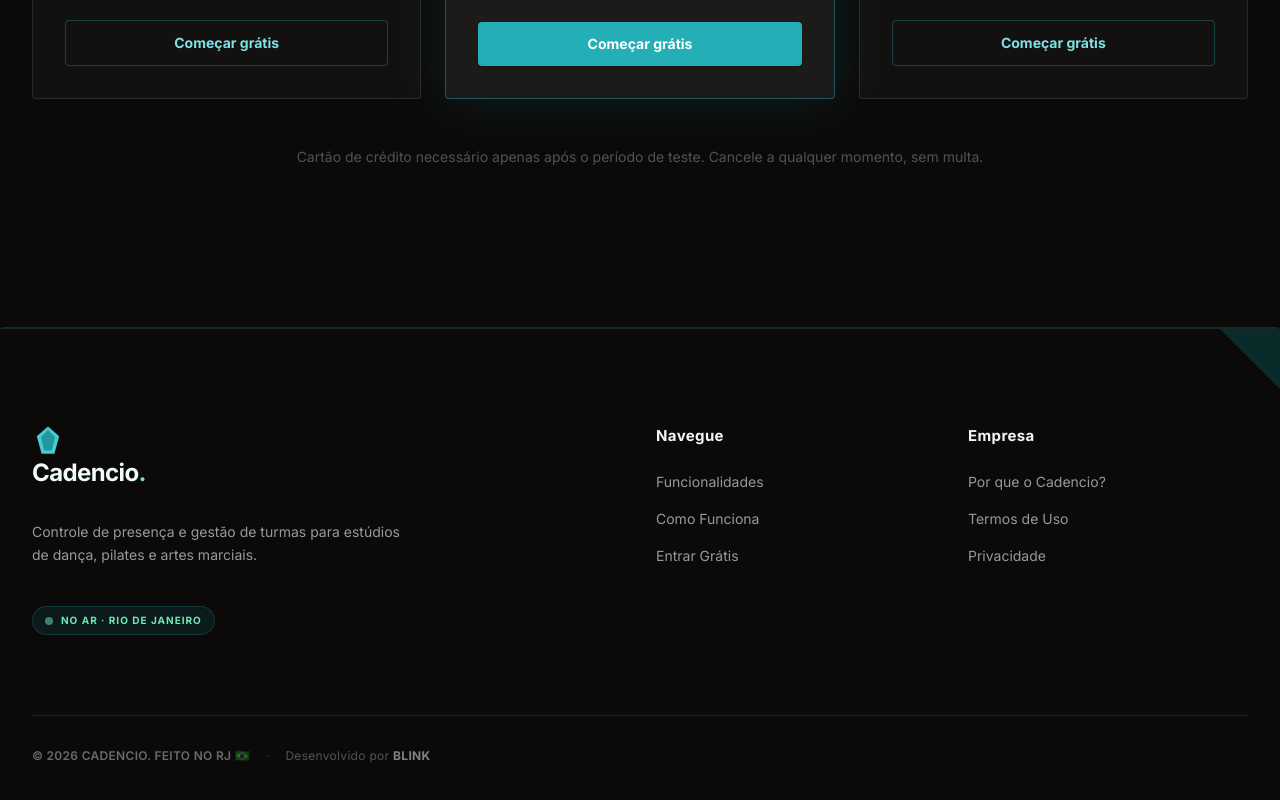
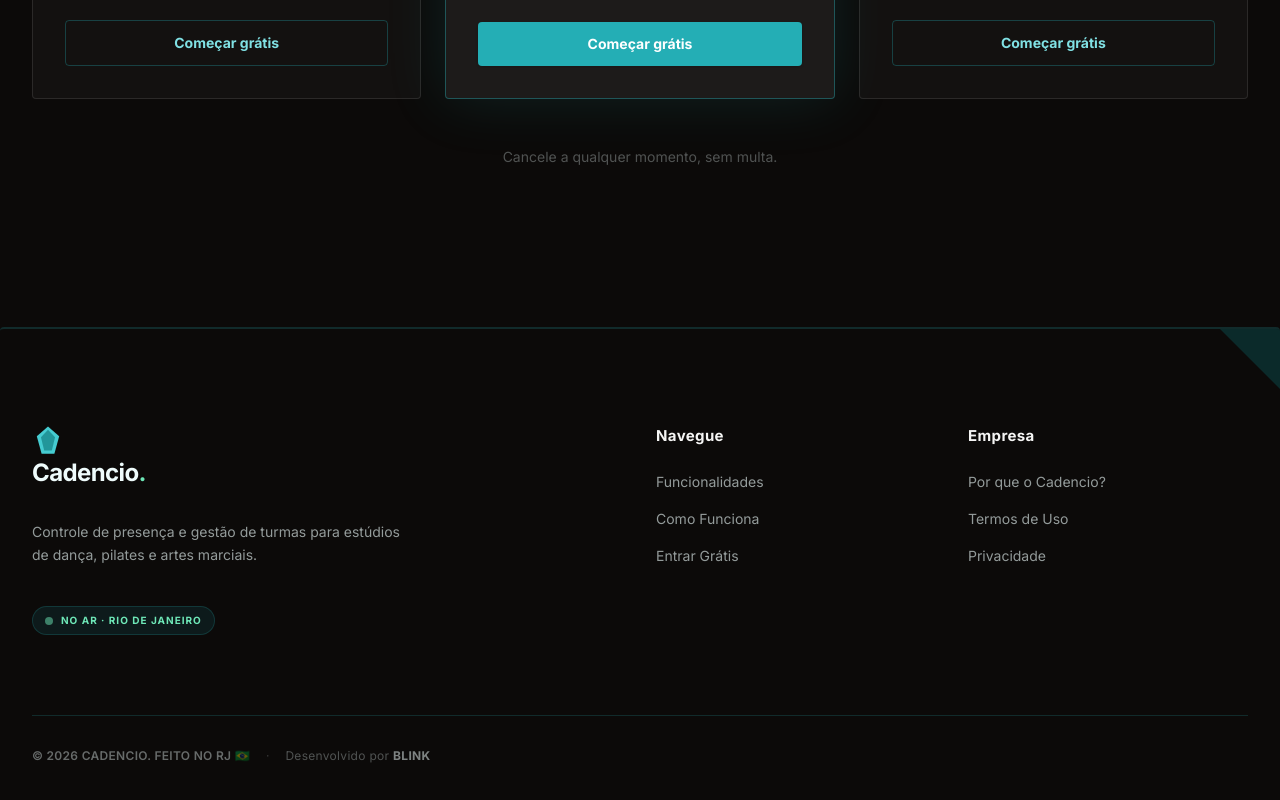
Before and after one commit to eidryan/Cadencio, a Next.js app: page / in a window 1280 px wide. Shown: the part 8186-8986 px from the top of the page. Built offline with nearby package versions, Linux system fonts and the light colour scheme.

Commit message:
Update footer note in pricing component
Removed the note about credit card requirement after trial period.

```diff
--- a/components/pricing.tsx
+++ b/components/pricing.tsx
@@ -197,7 +197,7 @@ export function Pricing() {
 
         {/* Footer note */}
         <p className="mt-12 text-center text-sm text-brand-50/30">
-          Cartão de crédito necessário apenas após o período de teste. Cancele a qualquer momento, sem multa.
+          Cancele a qualquer momento, sem multa.
         </p>
       </div>
     </section>
```
